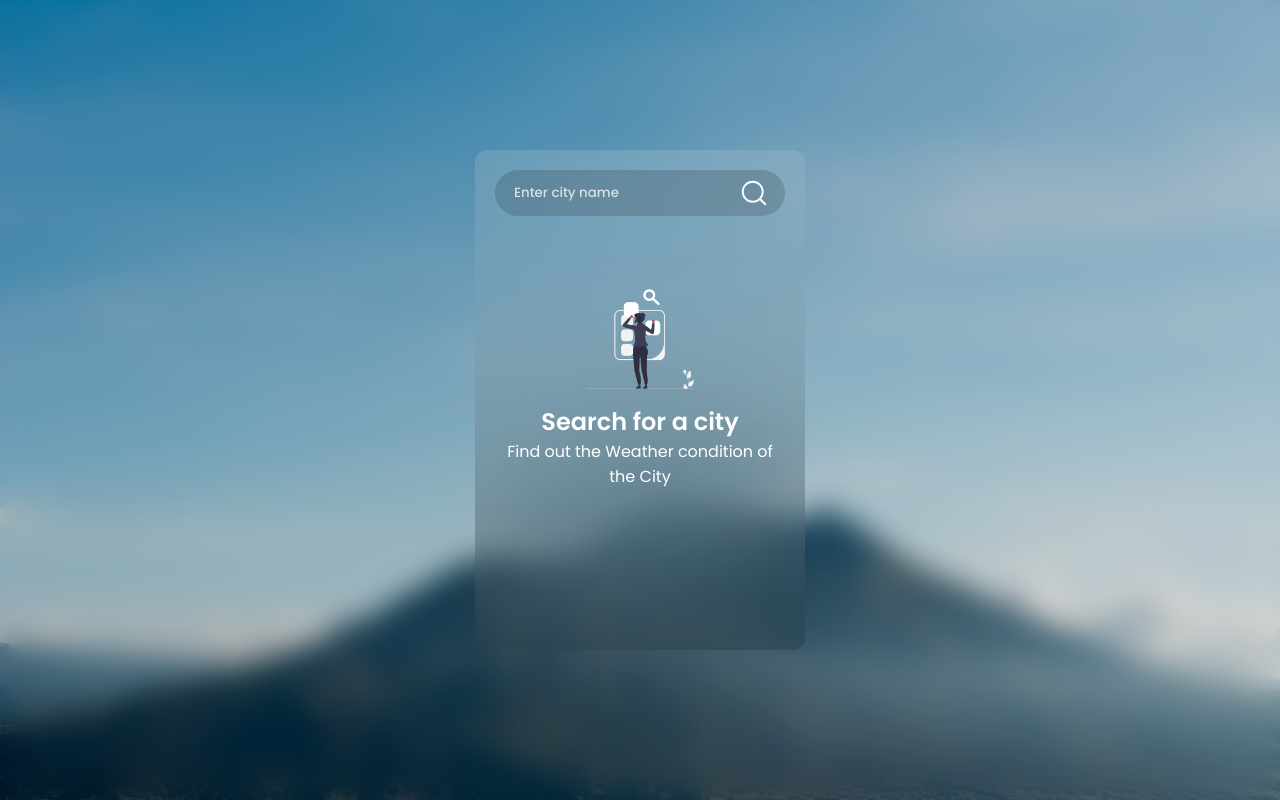
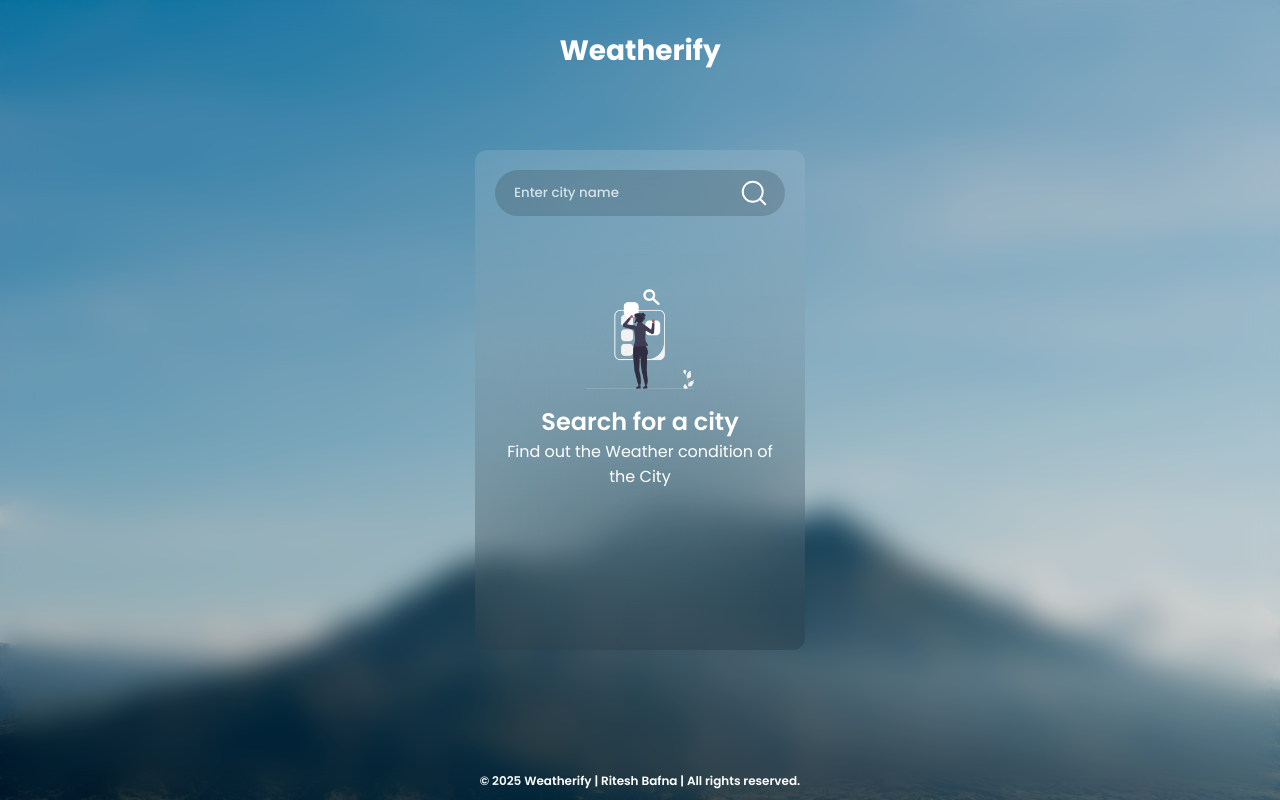
Before and after one commit to ritesh025/Weatherify, a plain HTML site: page index.html in a window 1280 px wide. Drawn offline with Linux system fonts and the light colour scheme.

Commit message:
changes done

```diff
--- a/index.html
+++ b/index.html
@@ -9,6 +9,7 @@
     <!-- Google icons import -->
   </head>
   <body>
+    <h1 class="app-title">Weatherify</h1>
     <main class="main-container">
       <header class="input-container">
         <!--<input class="city-input" placeholder="Enter city name" type="text" -->
@@ -211,5 +212,8 @@
         </div>
       </section>
     </main>
+    <footer class="footer">
+  <p>© 2025 Weatherify | Ritesh Bafna | All rights reserved.</p>
+</footer>
   </body>
 </html>
--- a/style.css
+++ b/style.css
@@ -10,6 +10,18 @@
     color: rgb(255, 255, 255);
     font-weight: 600;
 }
+
+.app-title {
+  position: absolute;
+  top: 30px;
+  width: 100%;
+  text-align: center;
+  font-size: 28px;
+  font-weight: 700;
+  color: white;
+  z-index: 2;
+}
+
 
 body{
     background: url(assets/assets/bg.jpg);
@@ -29,6 +41,16 @@ body::before{
     height: 100dvh;
     background: rgb(0, 0, 0, 0.15);
     backdrop-filter: blur(15px);
+}
+
+.footer {
+  position: absolute;
+  bottom: 10px;
+  width: 100%;
+  text-align: center;
+  font-size: 12px;
+  color: rgba(255, 255, 255, 0.7);
+  z-index: 2;
 }
 
 
```
